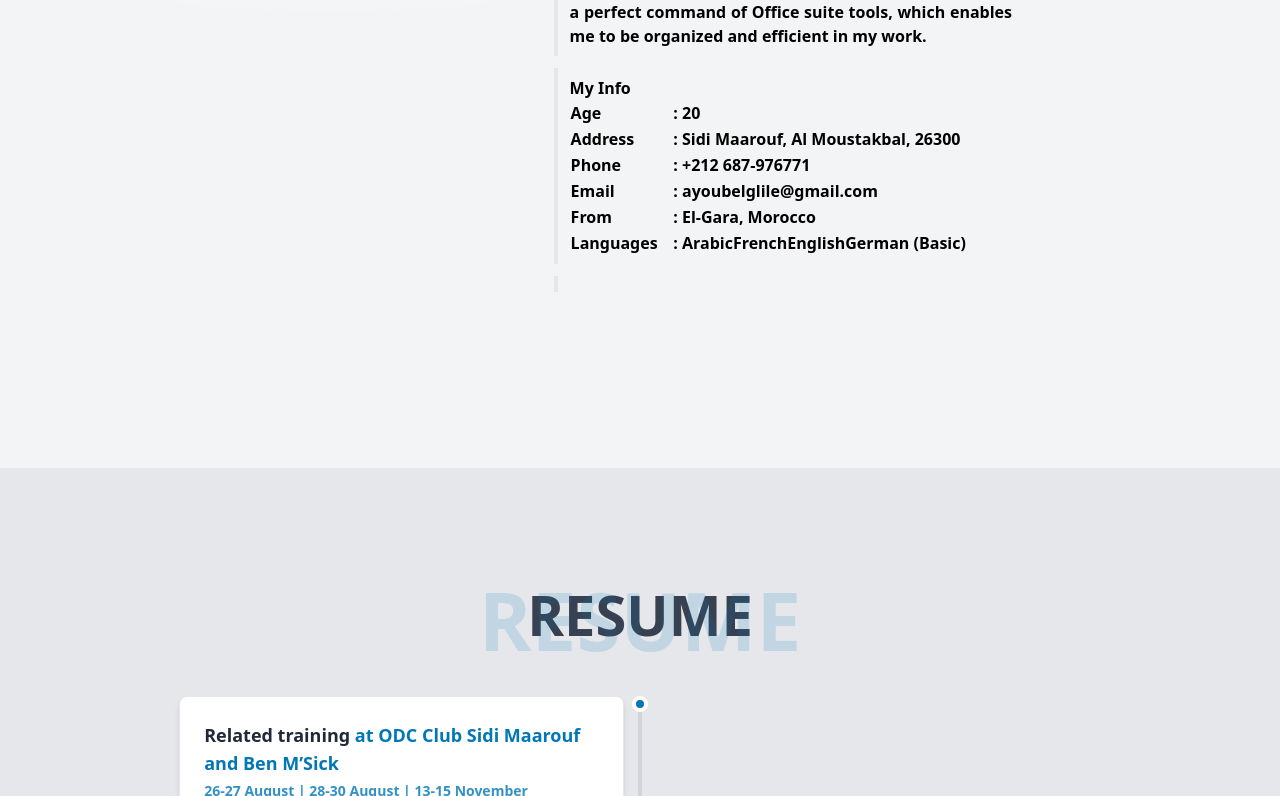
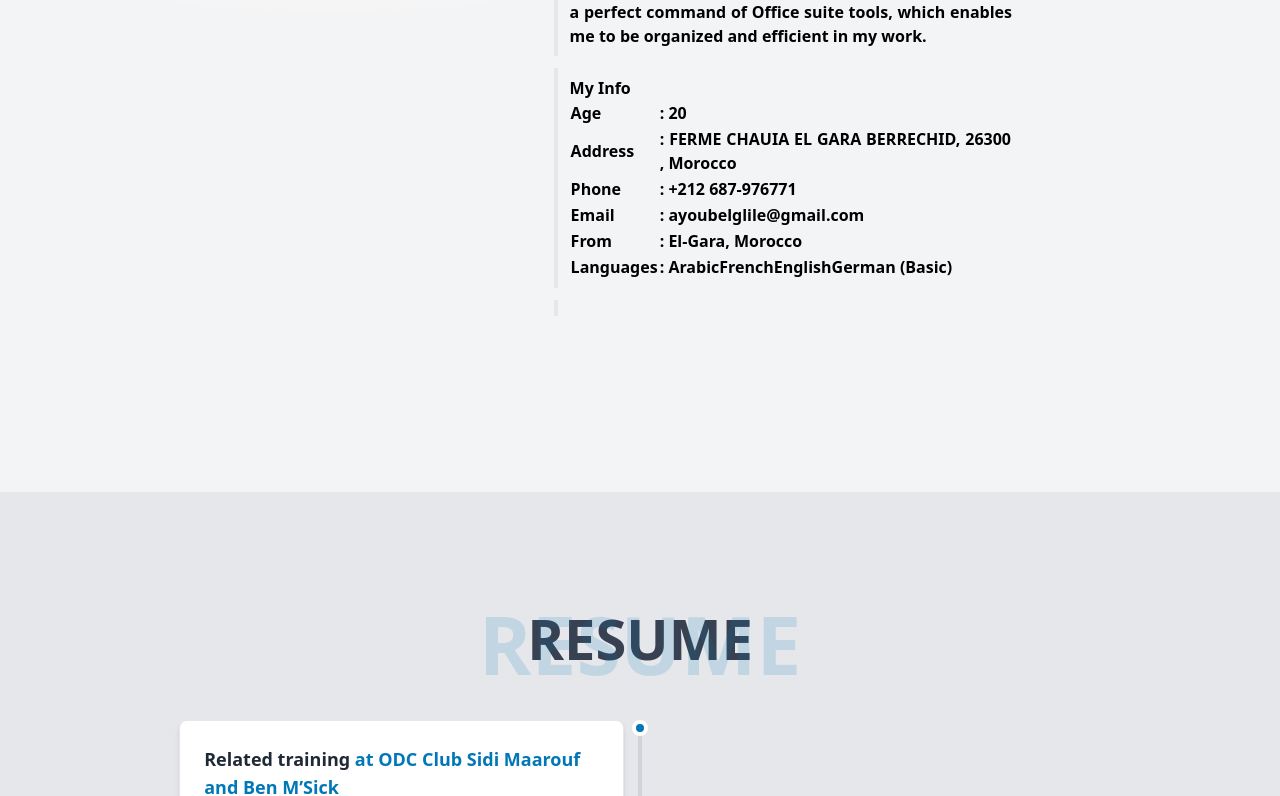
Before and after one commit to elglile/ayoubelglile.xd, a React (Vite) app: page / in a window 1280 px wide. Shown: the part 1264-2060 px from the top of the page. Built offline with nearby package versions, Linux system fonts and the light colour scheme.

Commit message:
update in job titles

```diff
--- a/src/Data.jsx
+++ b/src/Data.jsx
@@ -28,7 +28,6 @@
   export let MyInfo = [
     {
       fullName: "Ayoub El-Glile",
-      address: "Sidi Maarouf, Al Moustakbal, 26300, Casablanca, Morocco",
       profileImage: "https://res.cloudinary.com/diypq1cyl/image/upload/v1755767644/Untitled_designprofile_m7oe6v.png",
       cvLink:
         "https://res.cloudinary.com/diypq1cyl/image/upload/v1755762363/Doc_by_ayoub_Anglais_Org_xgdlm2.pdf", // Add your CV link
@@ -121,7 +120,7 @@
           id: 3,
           info: {
             Age: "20",
-            Address: "Sidi Maarouf, Al Moustakbal, 26300",
+            Address: "FERME CHAUIA EL GARA BERRECHID, 26300 , Morocco",
             Phone: "+212 687-976771",
             Email: "ayoubelglile@gmail.com",
             From: "El-Gara, Morocco",
```
